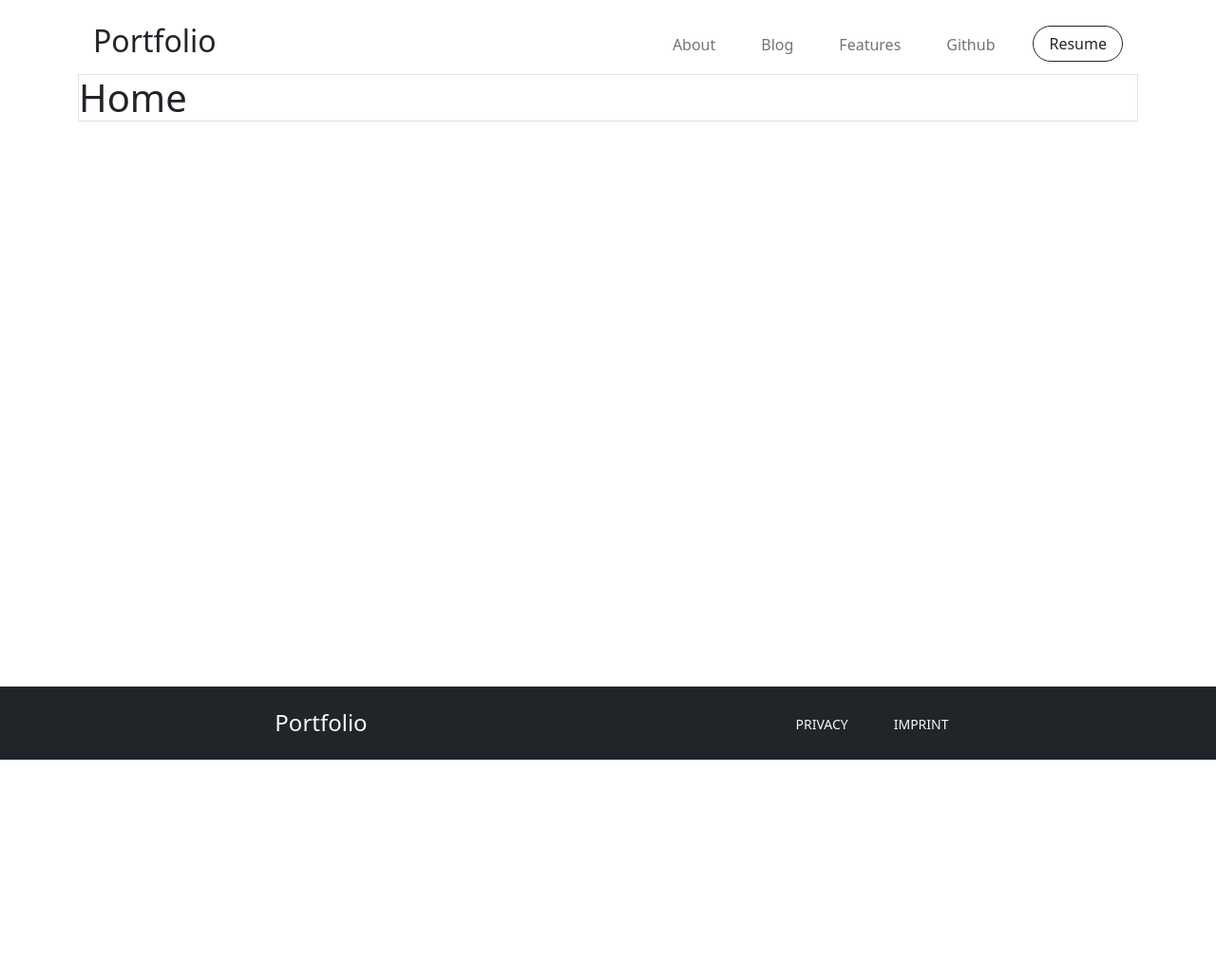
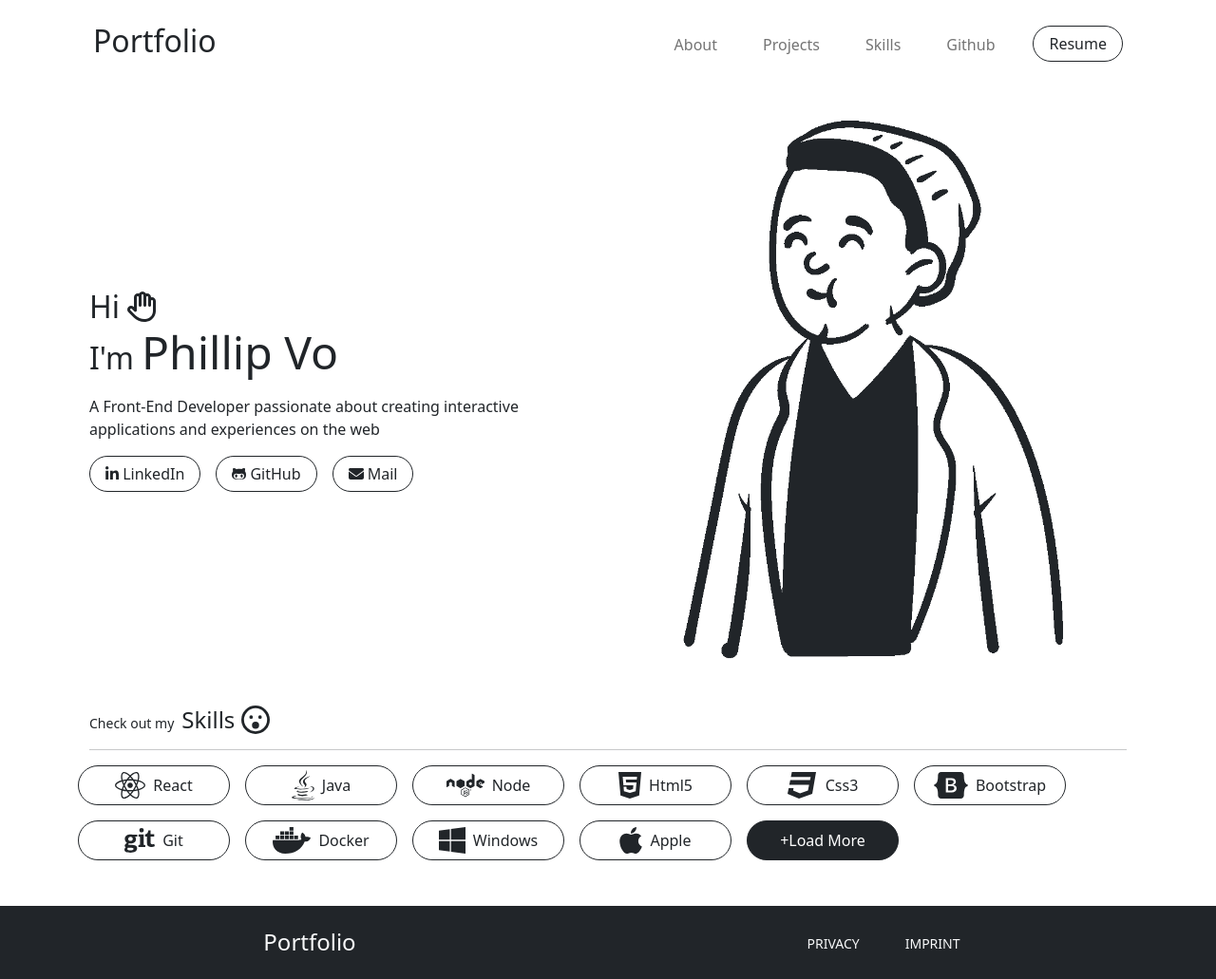
Before and after one commit to phillip-vo/gatsby-bootstrap-portfolio, a Gatsby site: page / in a window 1280 px wide. Shown: the whole page at 95% size. Before the commit the page ends 800 px from the top, so only its background shows below. Built offline with nearby package versions, Linux system fonts and the light colour scheme; Gatsby itself is replaced by a stand-in of ours.

Commit message:
Add hero and skills component

```diff
--- a/gatsby-config.js
+++ b/gatsby-config.js
@@ -11,5 +11,12 @@ module.exports = {
     `gatsby-plugin-sharp`,
     `gatsby-transformer-sharp`, // Needed for dynamic images
     `gatsby-transformer-remark`,
+    {
+      resolve: `gatsby-source-filesystem`,
+      options: {
+        name: `images`,
+        path: `${__dirname}/src/images/`,
+      },
+    },
   ],
 }
--- a/package.json
+++ b/package.json
@@ -14,6 +14,11 @@
     "test": "echo \"Write tests! -> https://gatsby.dev/unit-testing\" && exit 1"
   },
   "dependencies": {
+    "@fortawesome/fontawesome-svg-core": "^6.2.0",
+    "@fortawesome/free-brands-svg-icons": "^6.2.0",
+    "@fortawesome/free-regular-svg-icons": "^6.2.0",
+    "@fortawesome/free-solid-svg-icons": "^6.2.0",
+    "@fortawesome/react-fontawesome": "^0.2.0",
     "bootstrap": "^5.2.2",
     "gatsby": "^4.24.4",
     "gatsby-plugin-image": "^2.24.0",
--- a/src/components/Footer.js
+++ b/src/components/Footer.js
@@ -1,12 +1,12 @@
 import React from "react"
 import "bootstrap/dist/css/bootstrap.min.css"
-import { Navbar, Nav, Button, Container, Row, Col } from "react-bootstrap"
+import { Container, Row, Col } from "react-bootstrap"
 import { Link } from "gatsby"
 
 export default function Footer() {
   return (
-    <Container fluid className="bg-dark fixed-bottom">
-      <Row className="text-center m-4 align-items-center">
+    <Container fluid className="bg-dark p-4">
+      <Row className="text-center align-items-center">
         <Col>
           <Link to="/" className="h4 text-decoration-none text-light">
             Portfolio
--- /dev/null
+++ b/src/components/Hero.js
@@ -0,0 +1,55 @@
+import React from "react"
+import { StaticImage } from "gatsby-plugin-image"
+import { Button, Col, Container, Row } from "react-bootstrap"
+import { FontAwesomeIcon } from "@fortawesome/react-fontawesome"
+
+export default function Hero() {
+  return (
+    <Container className="mt-5">
+      <Row>
+        <Col xs={12} lg={6} className="my-auto py-5">
+          <div>
+            <span className="h2">Hi</span>
+            <FontAwesomeIcon
+              icon="fa-regular fa-hand"
+              size="2x"
+              className="mx-2"
+            />
+          </div>
+          <div>
+            <span className="h2">I'm</span>
+            <span
+              className="display-5 font-weight-bold mx-2"
+              style={{ fontWeight: "500" }}
+            >
+              Phillip Vo
+            </span>
+          </div>
+          <p className="mt-3">
+            A Front-End Developer passionate about creating interactive
+            applications and experiences on the web
+          </p>
+          <div className="d-flex gap-3">
+            <Button variant="outline-dark" className="rounded-pill px-3">
+              <FontAwesomeIcon icon="fa-brands fa-linkedin-in" /> LinkedIn
+            </Button>
+            <Button variant="outline-dark" className="rounded-pill px-3">
+              <FontAwesomeIcon icon="fa-brands fa-github-alt" /> GitHub
+            </Button>
+            <Button variant="outline-dark" className="rounded-pill px-3">
+              <FontAwesomeIcon icon="fa-solid fa-envelope" /> Mail
+            </Button>
+          </div>
+        </Col>
+        <Col xs={12} lg={6} className="text-center">
+          <StaticImage
+            src="../images/man-with-blazer-flip.png"
+            alt="man wearing blazer drawing"
+            placeholder="blurred"
+            width={400}
+          />
+        </Col>
+      </Row>
+    </Container>
+  )
+}
--- a/src/components/Layout.js
+++ b/src/components/Layout.js
@@ -4,13 +4,21 @@ import "bootstrap/dist/css/bootstrap.min.css"
 import { Container } from "react-bootstrap"
 import Footer from "./Footer"
 import NavigationBar from "./Navbar"
+import { library } from "@fortawesome/fontawesome-svg-core"
+import { fab } from "@fortawesome/free-brands-svg-icons"
+import { far } from "@fortawesome/free-regular-svg-icons"
+import { fas } from "@fortawesome/free-solid-svg-icons"
+
+library.add(fab, far, fas)
 
 export default function Layout({ children }) {
   return (
-    <Container>
-      <NavigationBar />
-      {children}
+    <>
+      <Container>
+        <NavigationBar />
+        {children}
+      </Container>
       <Footer />
-    </Container>
+    </>
   )
 }
--- a/src/components/Navbar.js
+++ b/src/components/Navbar.js
@@ -1,7 +1,7 @@
 import React from "react"
 import "bootstrap/dist/css/bootstrap.min.css"
-import { Navbar, Nav, Button, Container } from "react-bootstrap"
-import { Link } from "gatsby"
+import { Navbar, Nav, Button } from "react-bootstrap"
+import { Link, navigate } from "gatsby"
 
 export default function NavigationBar() {
   return (
@@ -15,12 +15,16 @@ export default function NavigationBar() {
           <Link to="/about" className="nav-item nav-link mx-3">
             About
           </Link>
-          <Link to="/blog" className="nav-item nav-link mx-3">
-            Blog
+          <Link to="/projects" className="nav-item nav-link mx-3">
+            Projects
           </Link>
-          <Link to="/features" className="nav-item nav-link mx-3">
-            Features
-          </Link>
+          <a
+            href="#skills"
+            className="nav-item nav-link mx-3"
+            style={{ cursor: "pointer" }}
+          >
+            Skills
+          </a>
           <Link to="/github" className="nav-item nav-link mx-3">
             Github
           </Link>
--- /dev/null
+++ b/src/components/Skills.js
@@ -0,0 +1,47 @@
+import React from "react"
+import { Button, Card, Col, Container, Row } from "react-bootstrap"
+import { FontAwesomeIcon } from "@fortawesome/react-fontawesome"
+
+const skills = [
+  "react",
+  "java",
+  "node",
+  "html5",
+  "css3",
+  "bootstrap",
+  "git",
+  "docker",
+  "windows",
+  "apple",
+]
+
+export default function Skills() {
+  return (
+    <Container className="my-5">
+      <span className="small">Check out my</span>
+      <span className="h4 mx-2" id="skills">
+        Skills <FontAwesomeIcon icon="fa-regular fa-face-surprise" size="lg" />
+      </span>
+      <hr />
+      <Row className="gap-3">
+        {skills.map(skill => (
+          <div
+            style={{ width: "10rem" }}
+            className="border border-dark py-1 rounded-pill text-center d-flex align-items-center justify-content-center gap-2"
+          >
+            <FontAwesomeIcon icon={["fab", skill]} size="2x" />
+            <span className="text-capitalize">{skill}</span>
+          </div>
+        ))}
+        <Button
+          variant="dark"
+          className="rounded-pill"
+          style={{ width: "10rem" }}
+          onClick={() => alert("Needs to be implemented :P")}
+        >
+          +Load More
+        </Button>
+      </Row>
+    </Container>
+  )
+}
--- a/src/pages/index.js
+++ b/src/pages/index.js
@@ -1,10 +1,13 @@
 import React from "react"
+import Hero from "../components/Hero"
 import Layout from "../components/Layout"
+import Skills from "../components/Skills"
 
 export default function Home() {
   return (
     <Layout>
-      <h1 className="border">Home</h1>
+      <Hero />
+      <Skills id="skills" />
     </Layout>
   )
 }
```
Also changed, not shown: src/images/man-with-blazer-flip.png (added), 1 other file.
